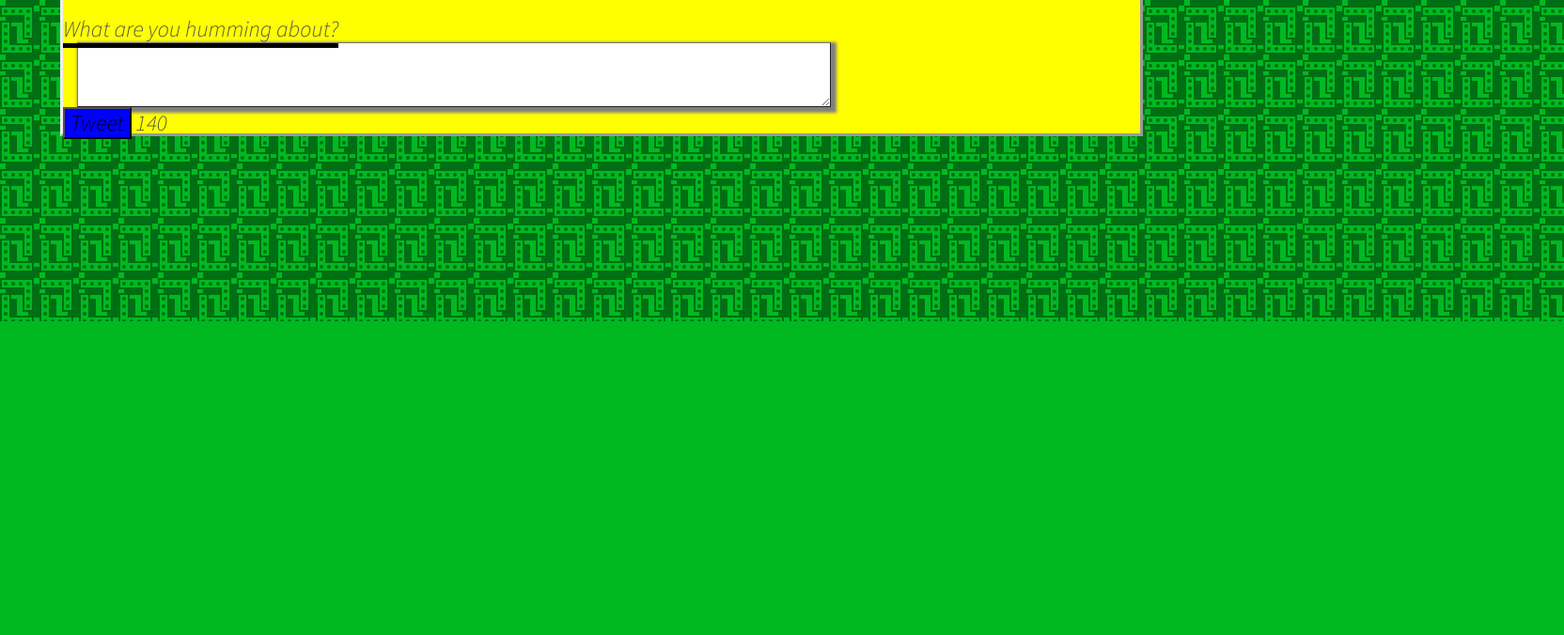
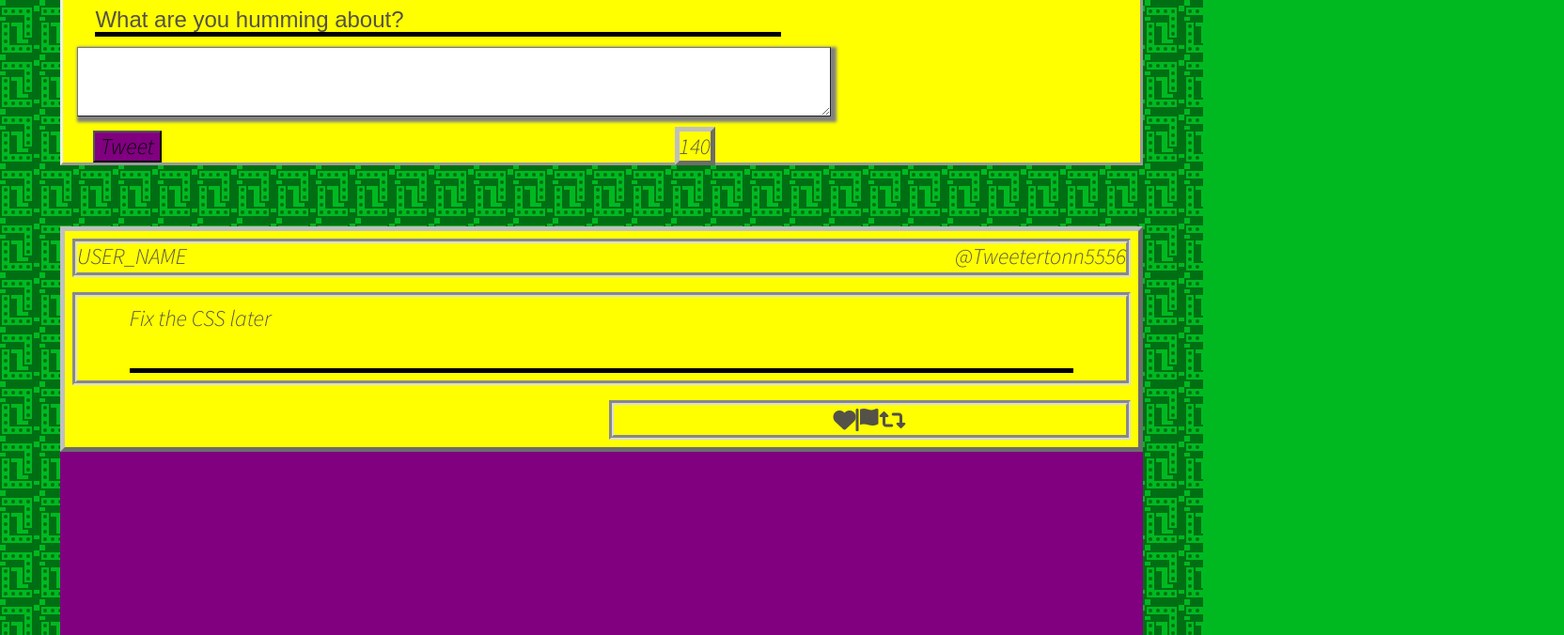
Before and after one commit to Robert812218/Tweeter, a website: page public/index.html in a window 1280 px wide. Shown: the part 458-1134 px from the top of the page at 94% size, 1664 px wide, since content can reach past the window. Before the commit the page ends 800 px from the top, so only its background shows below. Drawn offline with nearby package versions, Linux system fonts and the light colour scheme; a web font is replaced by a local one.

Commit message:
update css

```diff
--- a/public/index.html
+++ b/public/index.html
@@ -19,6 +19,9 @@
     <link rel="preconnect" href="https://fonts.googleapis.com">
     <link rel="preconnect" href="https://fonts.gstatic.com" crossorigin>
     <link href="https://fonts.googleapis.com/css2?family=Monoton&display=swap" rel="stylesheet">
+    <link rel="preconnect" href="https://fonts.googleapis.com">
+    <link rel="preconnect" href="https://fonts.gstatic.com" crossorigin>
+    <link href="https://fonts.googleapis.com/css2?family=Coda+Caption:wght@800&display=swap" rel="stylesheet">
 
     <!-- Font Awesome -->
     <link rel="stylesheet" href="https://cdnjs.cloudflare.com/ajax/libs/font-awesome/6.0.0/css/all.min.css" integrity="sha512-9usAa10IRO0HhonpyAIVpjrylPvoDwiPUiKdWk5t3PyolY1cOd4DSE0Ga+ri4AuTroPR5aQvXU9xC6qOPnzFeg==" crossorigin="anonymous" referrerpolicy="no-referrer" />
@@ -63,17 +66,55 @@
 
 
     <section class="new-tweet">
-      <h2 class="tweetTitle">Compose Tweet</h2>
+      <h2 class="tweet-title">Compose Tweet</h2>
       <form>
         <label for="tweet-text" class="tweet-label">What are you humming about?</label>
         <textarea name="text" id="tweet-text"></textarea>
         <div>
           <button type="submit" id="tweet-button">Tweet</button>
-          <output name="counter" class="counter" for="tweet-text">140</output>
+          <output name="counter" class="counter" for="tweet-text" id="number-count">140</output>
         </div>
       </form>
     </section>
 
+    <br>
+    <br>
+    <!-- <i class="fa-solid fa-heart"></i>
+        <i class="fa-solid fa-flag"></i>
+        <i class="fa-solid fa-retweet"></i>
+     -->
 
-  </body>
+    <section class="other-tweets">
+
+      <article class="old-tweet">
+        <header>
+          <div class="thumbnail">USER_NAME</div>
+          <div class="handle">@Tweetertonn5556</div>
+        </header>
+        <content>
+          <div class="inner-box">Fix the CSS later</div>
+        </content>
+        <footer>
+          <i class="fa-solid fa-heart"></i>
+          <i class="fa-solid fa-flag"></i>
+          <i class="fa-solid fa-retweet"></i>
+        </footer>
+      </article>
+
+
+
+      <!-- <article class="old-tweet"></article>
+      <br>
+      <article class="old-tweet"></article>
+      <br>
+      <article class="old-tweet"></article>
+      <br>
+      <article class="old-tweet"></article>
+      <br>
+      <article class="old-tweet"></article>
+      <br> -->
+
+
+
+  </section>
 </html
--- a/public/scripts/composer-char-counter.js
+++ b/public/scripts/composer-char-counter.js
@@ -16,5 +16,4 @@ $(document).ready(function() {
       $(".counter").removeClass("redText");
     }
   });
-
 });
--- a/public/styles/layout.css
+++ b/public/styles/layout.css
@@ -30,6 +30,7 @@ body {
 /* If neither Bungee or Sans-Serif,  */
 
 .container {
+  padding-top: 120px;
   position: relative;
   display: flex;
   flex-direction: column;
@@ -55,22 +56,30 @@ body {
   width: 90%;
   left: 5%;
   background-color: yellow;
-  max-height: 15rem;
+  min-height: 15rem;
+
   /* height: 7em; */
 
 
   /* height: 3000px; */
 }
 
-.tweetTitle {
+.tweet-title {
   border-style: solid;
-  border-bottom: 5px dotted purple;
+  border-bottom: 5px outset black;
+  margin-bottom: 20px;
+  font-family: 'Coda Caption', sans-serif;
 }
 
 .tweet-label {
+  position: relative;
+  left: 3%;
   border-bottom: 5px solid black;
-  margin-right: 500px;
-  margin-bottom: 500px;
+  padding-right: 35%;
+  border-right-width: 200px;
+  width: 1000px;
+  font-family: 'Coda Caption', sans-serif;
+
 }
 
 #tweet-text {
@@ -79,25 +88,117 @@ body {
   border-style: outset;
   box-shadow: 3px 3px 3px 3px gray;
   margin-left: 15px;
+  margin-top: 15px;
+  margin-bottom: 15px;
+  padding-bottom: 10px;
+  padding-bottom: 15px;
 
-  padding-bottom: 10px;
 }
 
 #tweet-button {
-  background-color: blue;
+  position: relative;
+  left: 2rem;
+  background-color: purple;
 }
 
-#text-num {
-  size-adjust: 500%;
+#number-count {
+  position: relative;
+  left: 50%;
+  border: 5px outset silver;
+  margin-bottom: 5px;
 }
 
 .redText {
   color: red;
 }
 
-/*
- * Additional CSS can be defined below or in other CSS files, as per instructions
- */
+/*  old tweets */
+
+.other-tweets {
+  position: relative;
+  left: 5%;
+  width: 90%;
+  height: 2000px;
+  background-color: purple;
+
+}
+
+.old-tweet {
+  margin-top: 10px;
+  margin-bottom: 10px;
+  display: grid;
+  grid-template-columns: repeat(6, 1fr);
+  grid-template-rows: repeat(8, 1fr);
+  background-color: yellow;
+  width: 100%;
+  height: 15rem;
+  border: 5px outset silver;
+  /* padding-bottom: 20px;
+  padding-right: 20px; */
+}
+
+.old-tweet header {
+  display: flex;
+  justify-content: space-between;
+  grid-column-start: 1;
+  grid-column-end: 7;
+  grid-row-start: 1;
+  grid-row-end: 3;
+  border: 5px groove gainsboro;
+  margin: 0.5rem;
+}
+
+.old-tweet content {
+  display: flex;
+  justify-content: center;
+  grid-column-start: 1;
+  grid-column-end: 7;
+  grid-row-start: 3;
+  grid-row-end: 7;
+  margin: 0.5rem;
+  border: 5px groove gainsboro;
+}
+
+.inner-box {
+  position: relative;
+  border-bottom: 5px solid black;
+  top: 10%;
+  width: 90%;
+  height: 80%;
+  grid-template-columns: repeat(5, 1fr);
+  grid-template-rows: repeat(3, 1fr);
+}
+
+.old-tweet footer {
+  grid-column-start: 4;
+  grid-column-end: 7;
+  grid-row-start: 7;
+  grid-row-end: 9;
+  display: flex;
+  align-items: center;
+  justify-content: center;
+  border: 5px groove gainsboro;
+
+  margin: 0.5rem;
+}
+
+
+
+.fa-heart:hover {
+  color: red;
+}
+
+.fa-flag:hover {
+  color: red;
+}
+
+.fa-retweet:hover {
+  color: red;
+}
+
+.old-tweet:hover {
+  box-shadow: 3px 3px 3px 3px rgb(37, 36, 36);
+}
 
 /*
  font-family: 'Bungee', cursive;
--- a/public/styles/nav.css
+++ b/public/styles/nav.css
@@ -3,7 +3,7 @@
 } */
 
 .navBar {
-  position: relative;
+  position: fixed;
   font-family: '';
   height: 120px;
   width: 100%;
--- a/server/data-files/initial-tweets.json
+++ b/server/data-files/initial-tweets.json
@@ -8,7 +8,7 @@
     "content": {
       "text": "If I have seen further it is by standing on the shoulders of giants"
     },
-    "created_at": 1647454348032
+    "created_at": 1647464900443
   },
   {
     "user": {
@@ -19,6 +19,6 @@
     "content": {
       "text": "Je pense , donc je suis"
     },
-    "created_at": 1647540748032
+    "created_at": 1647551300443
   }
 ]
```
